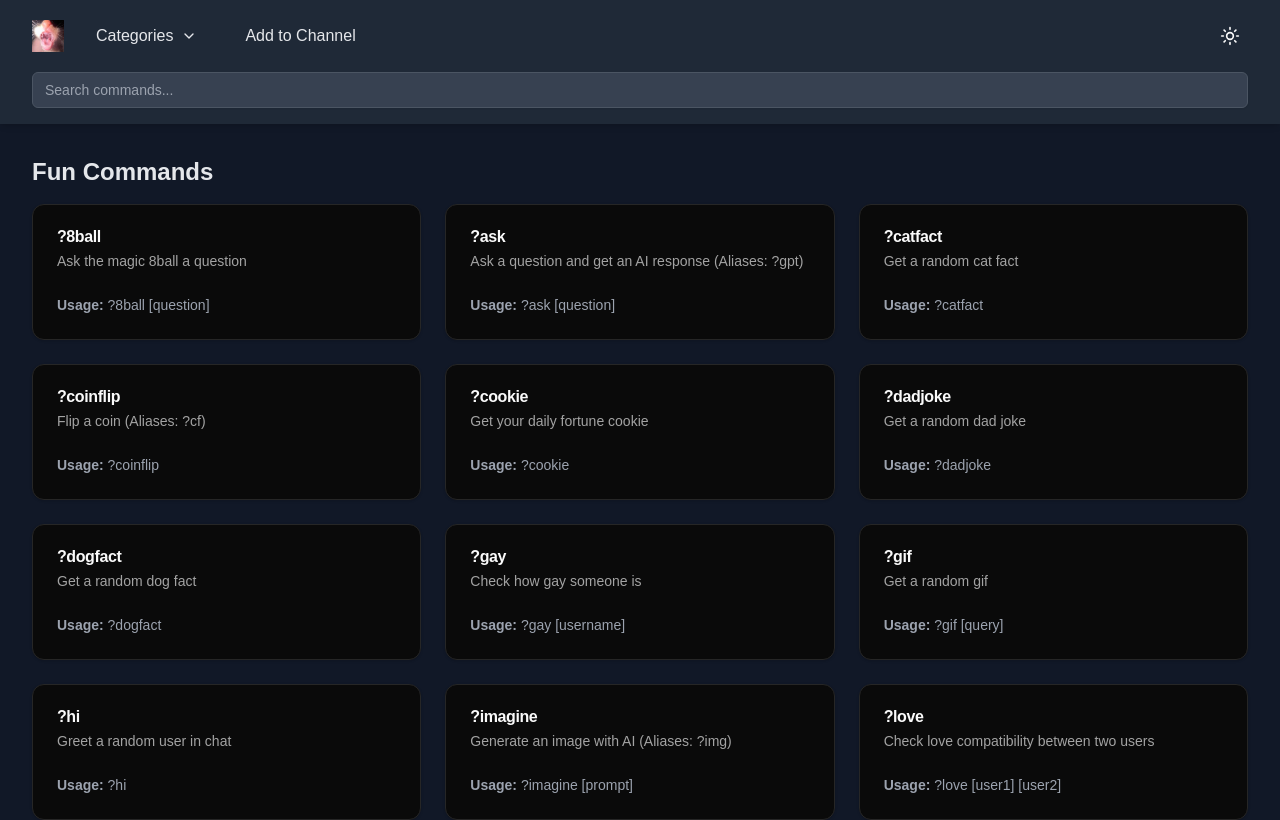
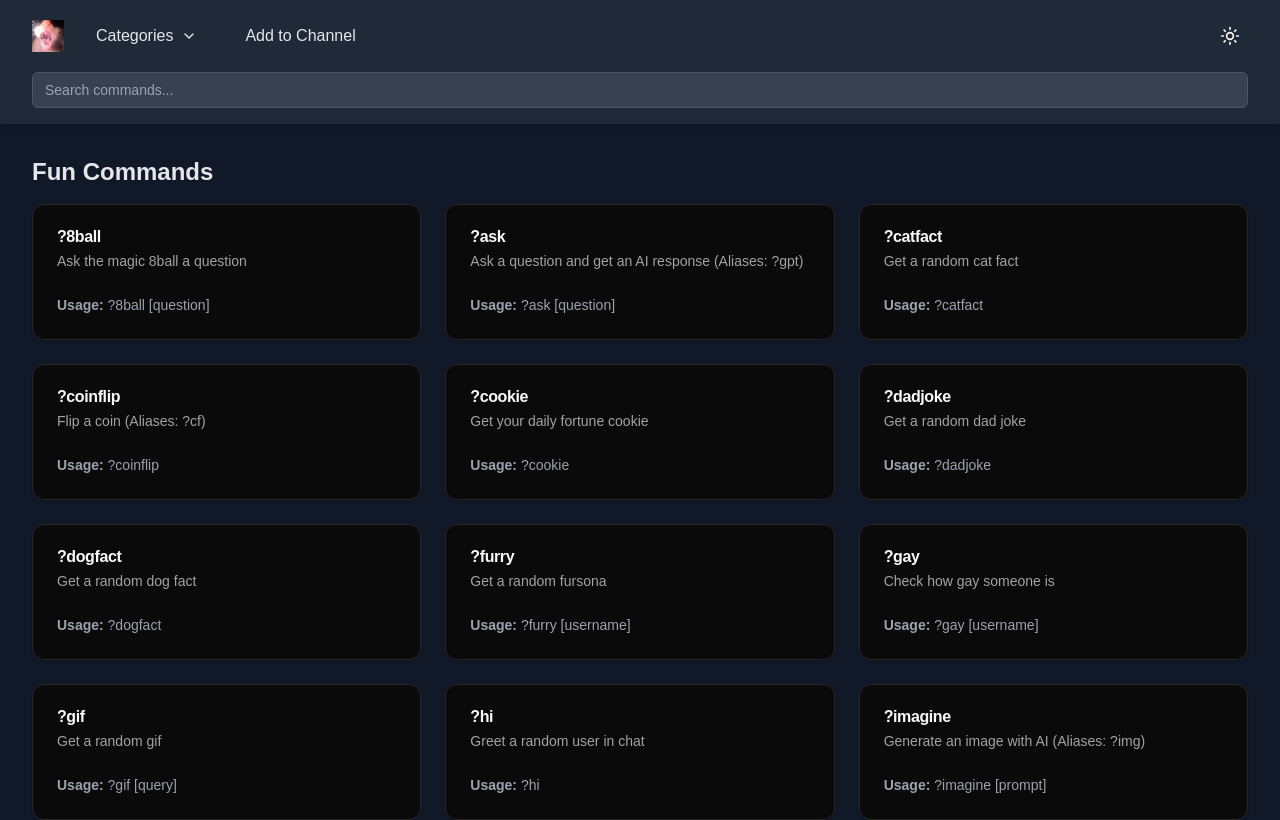
Before and after one commit to MrMalvic/twitchbotwebsite, a Next.js app: page / in a window 1280 px wide. Shown: the top 820 px of the page. Built offline with nearby package versions, Linux system fonts and the light colour scheme.

Commit message:
Added new command '?furry' to provide users with a random fursona, enhancing the command categories in the application.

```diff
--- a/components/page.tsx
+++ b/components/page.tsx
@@ -17,6 +17,7 @@ const commandCategories = {
     { name: '?cookie', description: 'Get your daily fortune cookie', usage: '?cookie' },
     { name: '?dadjoke', description: 'Get a random dad joke', usage: '?dadjoke' },
     { name: '?dogfact', description: 'Get a random dog fact', usage: '?dogfact' },
+    { name: '?furry', description: 'Get a random fursona', usage: '?furry [username]' },
     { name: '?gay', description: 'Check how gay someone is', usage: '?gay [username]' },
     { name: '?gif', description: 'Get a random gif', usage: '?gif [query]' },
     { name: '?hi', description: 'Greet a random user in chat', usage: '?hi' },
```
